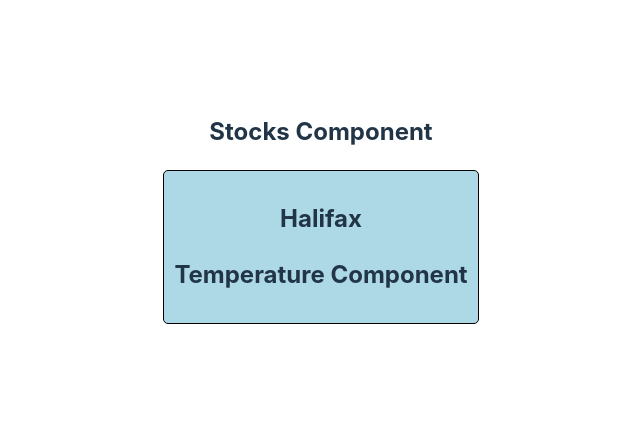
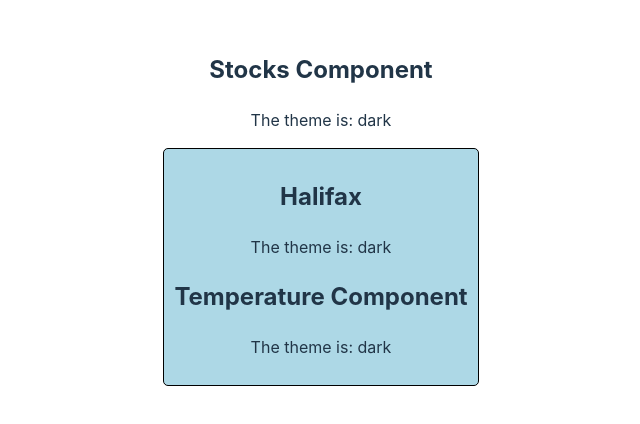
Before and after one commit to sphynxlee/NSCCAI2, a React (Vite) app in the folder AIPrg2/reactcontext/: page / in a window 1280 px wide. Shown: the part 186-610 px from the top of the page, without its empty margins (319-959 px from the left). Built offline with nearby package versions, Linux system fonts and the light colour scheme.

Commit message:
Add theme prop to Stocks and Weather components

```diff
--- a/AIPrg2/reactcontext/src/App.tsx
+++ b/AIPrg2/reactcontext/src/App.tsx
@@ -4,11 +4,12 @@ import Weather from './components/Weather/Weather'
 
 function App() {
   // const [count, setCount] = useState(0)
+  const currentTheme: string = 'dark';
 
   return (
     <>
-      <Stocks />
-      <Weather />
+      <Stocks theme={currentTheme} />
+      <Weather theme={currentTheme} />
     </>
   )
 }
--- a/AIPrg2/reactcontext/src/components/Stocks/Stocks.tsx
+++ b/AIPrg2/reactcontext/src/components/Stocks/Stocks.tsx
@@ -2,12 +2,14 @@
 
 // import { useState } from "react";
 import "./Stocks.css";
+import { ThemeProps } from "../interface";
 
-export default function Stocks(): JSX.Element {
+export default function Stocks(props: ThemeProps): JSX.Element {
 
     return (
         <>
             <h2>Stocks Component</h2>
+            <p>The theme is: {props.theme}</p>
         </>
     );
 
--- a/AIPrg2/reactcontext/src/components/Temperature/Temperature.tsx
+++ b/AIPrg2/reactcontext/src/components/Temperature/Temperature.tsx
@@ -2,12 +2,15 @@
 
 // import { useState } from "react";
 import "./Temperature.css";
+import { ThemeProps } from "../interface";
 
-export default function Temperature(): JSX.Element {
+
+export default function Temperature(props: ThemeProps): JSX.Element {
 
     return (
         <>
             <h2>Temperature Component</h2>
+            <p>The theme is: {props.theme}</p>
         </>
     );
 
--- a/AIPrg2/reactcontext/src/components/Weather/Weather.tsx
+++ b/AIPrg2/reactcontext/src/components/Weather/Weather.tsx
@@ -3,14 +3,18 @@
 // import { useState } from "react";
 import "./Weather.css";
 import Temperature from "../Temperature/Temperature";
+import { ThemeProps } from "../interface";
 
-export default function Weather(): JSX.Element {
+
+
+export default function Weather(props: ThemeProps): JSX.Element {
 
     return (
         <>
             <div style={{backgroundColor: 'lightblue', padding: '10px', margin: '10px', border: '1px solid black', borderRadius: '5px'}} >
                 <h2>Halifax</h2>
-                <Temperature />
+                <p>The theme is: {props.theme}</p>
+                <Temperature theme={props.theme} />
             </div>
         </>
     );
--- /dev/null
+++ b/AIPrg2/reactcontext/src/components/interface.tsx
@@ -0,0 +1,3 @@
+export interface ThemeProps {
+    theme: string;
+}
```
